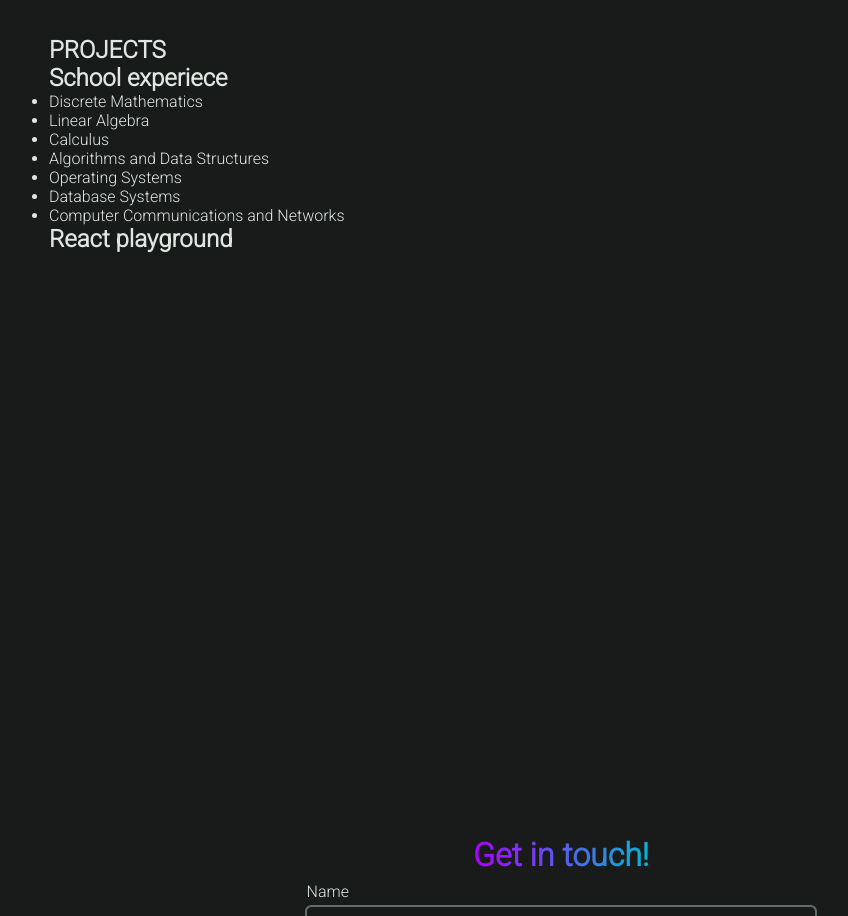
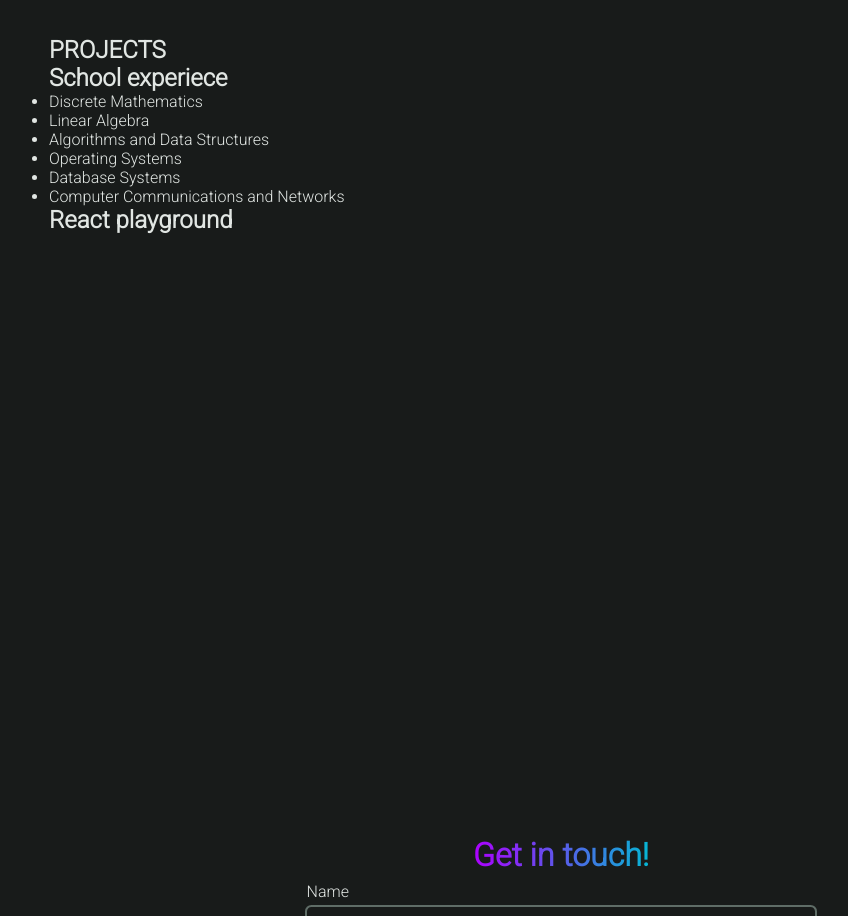
Before and after one commit to JosephSusik/website, a React (Create React App) app: page / in a window 1280 px wide. Shown: the part 1660-2576 px from the top of the page, without its empty margins (79-927 px from the left). Built offline with nearby package versions, Linux system fonts and the light colour scheme.

Commit message:
Update homepage.tsx

```diff
--- a/src/pages/homepage.tsx
+++ b/src/pages/homepage.tsx
@@ -84,7 +84,6 @@ function Homepage() {
             <ul>
                 <li>Discrete Mathematics</li>
                 <li>Linear Algebra</li>
-                <li>Calculus</li>
 
                 <li>Algorithms and Data Structures</li>
                 <li>Operating Systems</li>
```
